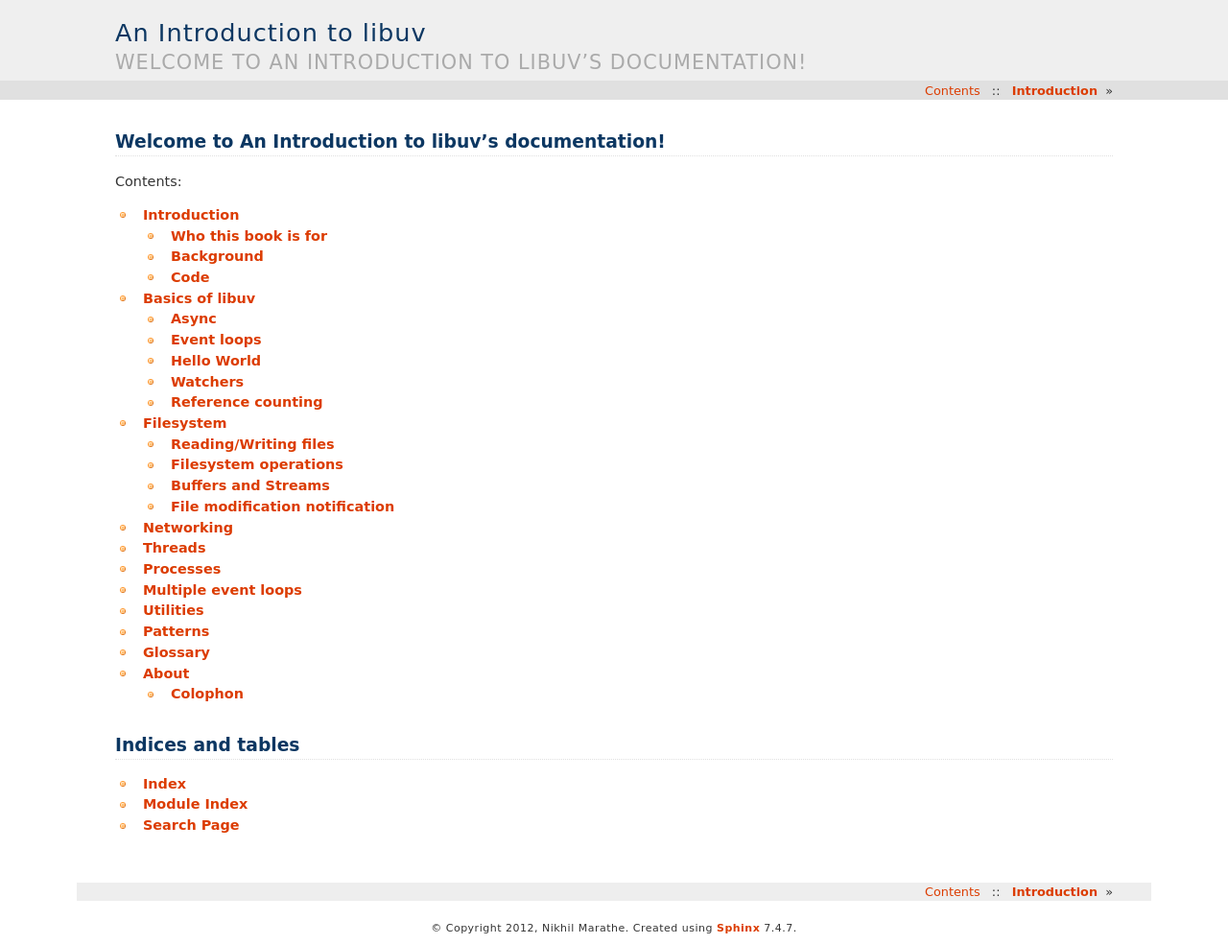
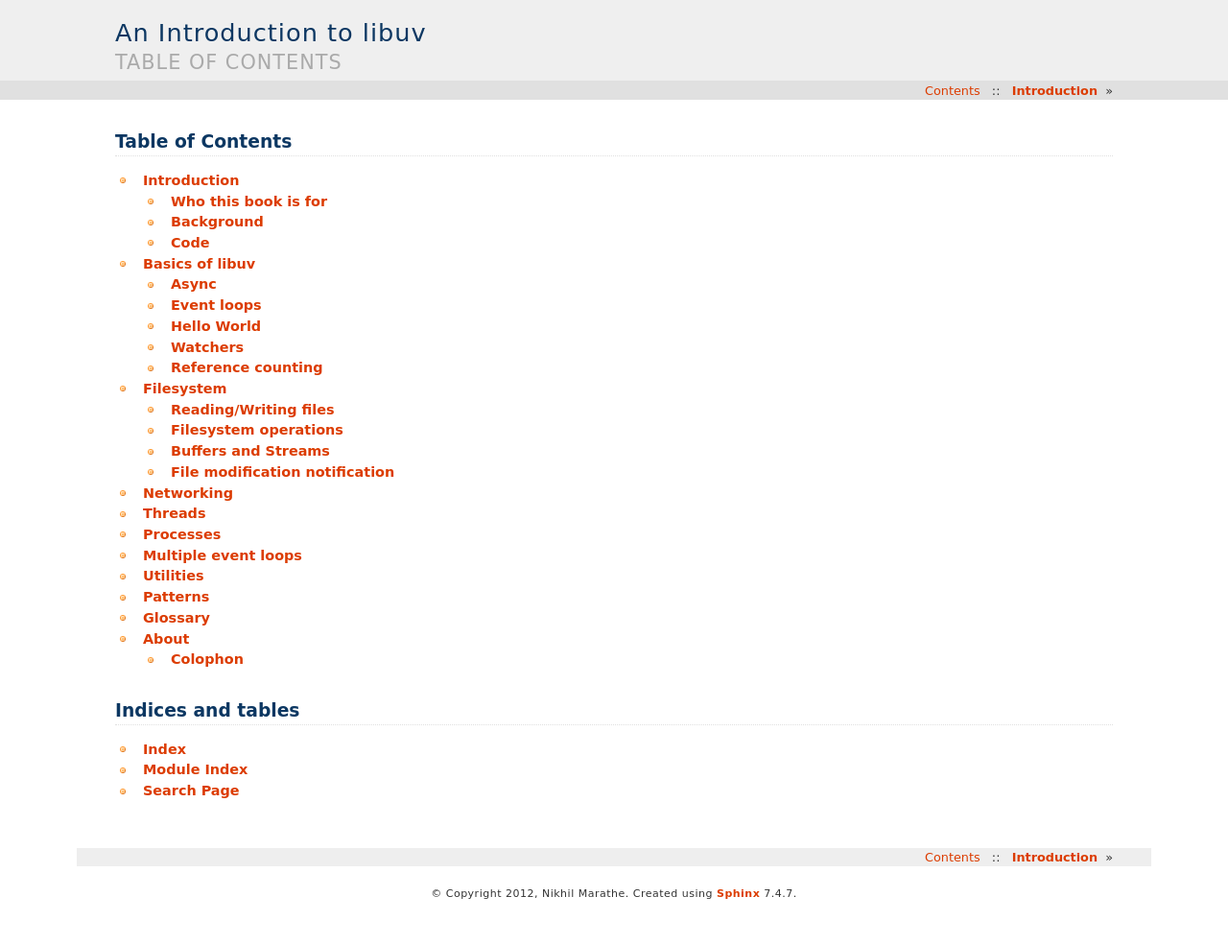
Before and after one commit to nikhilm/uvbook, a Sphinx documentation site: the page built from source/index.rst, in a window 1280 px wide. Shown: the whole page at 96% size. Built offline with Sphinx 7.4.7, drawn with Linux system fonts in a browser that asks for light colours; formulas are drawn with MathJax 3; after the commit the page ends 948 px from its top, so only the background shows below that.

Commit message:
Change title of TOC page

```diff
--- a/source/index.rst
+++ b/source/index.rst
@@ -3,10 +3,8 @@
    You can adapt this file completely to your liking, but it should at least
    contain the root `toctree` directive.
 
-Welcome to An Introduction to libuv's documentation!
-====================================================
-
-Contents:
+Table of Contents
+=================
 
 .. toctree::
    :maxdepth: 2
```
